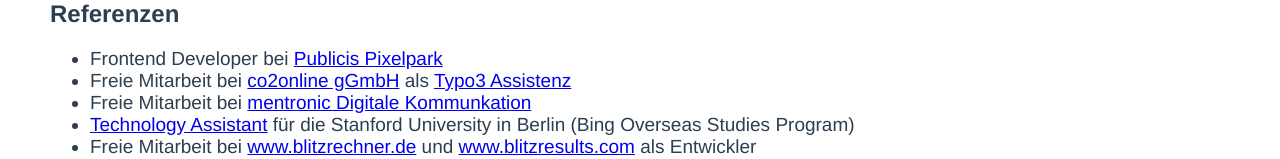
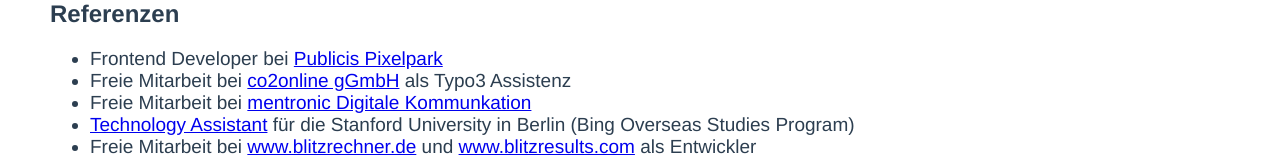
Before and after one commit to gluebi/gluebi.github.io, a Vue app: page /referenzen in a window 1280 px wide. Shown: the part 193-352 px from the top of the page. Built offline with nearby package versions, Linux system fonts and the light colour scheme.

Commit message:
Improvements regarding router and spelling

```diff
--- a/src/App.vue
+++ b/src/App.vue
@@ -11,8 +11,8 @@
           v-for="route in routes"
           :to="route.path"
         >
-          {{ route.name }}
-        </router-link>
+          {{ route.name }}</router-link
+        >
       </div>
     </header>
     <router-view class="content" />
--- a/src/router.ts
+++ b/src/router.ts
@@ -20,7 +20,7 @@
       // this generates a separate chunk (about.[hash].js) for this route
       // which is lazy-loaded when the route is visited.
       component: () =>
-        import(/* webpackChunkName: "about" */ "./views/Referenzen.vue")
+        import(/* webpackChunkName: "about" */ "@/views/Referenzen.vue")
     },
     {
       path: "/impressum",
@@ -29,12 +29,12 @@
       // this generates a separate chunk (about.[hash].js) for this route
       // which is lazy-loaded when the route is visited.
       component: () =>
-        import(/* webpackChunkName: "about" */ "./views/Impressum.vue")
+        import(/* webpackChunkName: "about" */ "@/views/Impressum.vue")
     },
     {
       path: "*",
       component: () =>
-        import(/* webpackChunkName: "about" */ "./views/NotFoundComponent.vue")
+        import(/* webpackChunkName: "about" */ "@/views/NotFoundComponent.vue")
     }
   ]
 });
--- a/src/views/Referenzen.vue
+++ b/src/views/Referenzen.vue
@@ -22,12 +22,12 @@
 
   listComponentItem: Array<string> = [
     'Frontend Developer bei <a href="https://www.publicispixelpark.de/" title="Publicis Pixelpark" target="_blank" rel="noopener">Publicis Pixelpark</a>',
-    'Freie Mitarbeit bei <a href="https://www.co2online.de" target="_blank" rel="noopener">co2online gGmbH</a> als <a href="https://www.co2online.de/ueber-uns/team/dialog/#c100089" target="_blank" rel="noopener">Typo3 Assistenz</a>',
-    'Freie Mitarbeit bei <a href="https://www.mentronic.com" target="_blank" rel="noopener">mentronic Digitale Kommunkation</a>',
-    '<a href="https://profiles.stanford.edu/oliver-pietsch" target="_blank" rel="noopener">Technology Assistant</a> für die Stanford University in Berlin (Bing Overseas Studies Program)',
-    'Freie Mitarbeit bei <a href="https://www.blitzrechner.de" target="_blank" rel="noopener">www.blitzrechner.de</a> und <a href="https://www.blitzresults.com" target="_blank" rel="noopener">www.blitzresults.com</a> als Entwickler',
-    'Ausbildung zum Mediengestalter bei <a href="http://www.laborfuergestaltung.de" target="_blank" rel="noopener">Labor für Gestaltung Schleßelmann GmbH</a>',
-    'Technische Umsetzung der Website <a href="http://http://www.laborfuergestaltung.de" target="_blank" rel="noopener">www.laborfuergestaltung.de</a>'
+    'Freie Mitarbeit bei <a href="https://www.co2online.de" title="co2online" target="_blank" rel="noopener">co2online gGmbH</a> als Typo3 Assistenz',
+    'Freie Mitarbeit bei <a href="https://www.mentronic.com" title="mentronic" target="_blank" rel="noopener">mentronic Digitale Kommunkation</a>',
+    '<a href="https://profiles.stanford.edu/oliver-pietsch" title="Technology Assistant" target="_blank" rel="noopener">Technology Assistant</a> für die Stanford University in Berlin (Bing Overseas Studies Program)',
+    'Freie Mitarbeit bei <a href="https://www.blitzrechner.de" title="Blitzrechner" target="_blank" rel="noopener">www.blitzrechner.de</a> und <a href="https://www.blitzresults.com" title="Blitzresults" target="_blank" rel="noopener">www.blitzresults.com</a> als Entwickler',
+    'Ausbildung zum Mediengestalter bei <a href="http://www.laborfuergestaltung.de" title="Labor für Gestaltung" target="_blank" rel="noopener">Labor für Gestaltung Schleßelmann GmbH</a>',
+    'Technische Umsetzung der Website <a href="http://http://www.laborfuergestaltung.de" title="Labor für Gestaltung" target="_blank" rel="noopener">www.laborfuergestaltung.de</a>'
   ];
 }
 </script>
```
